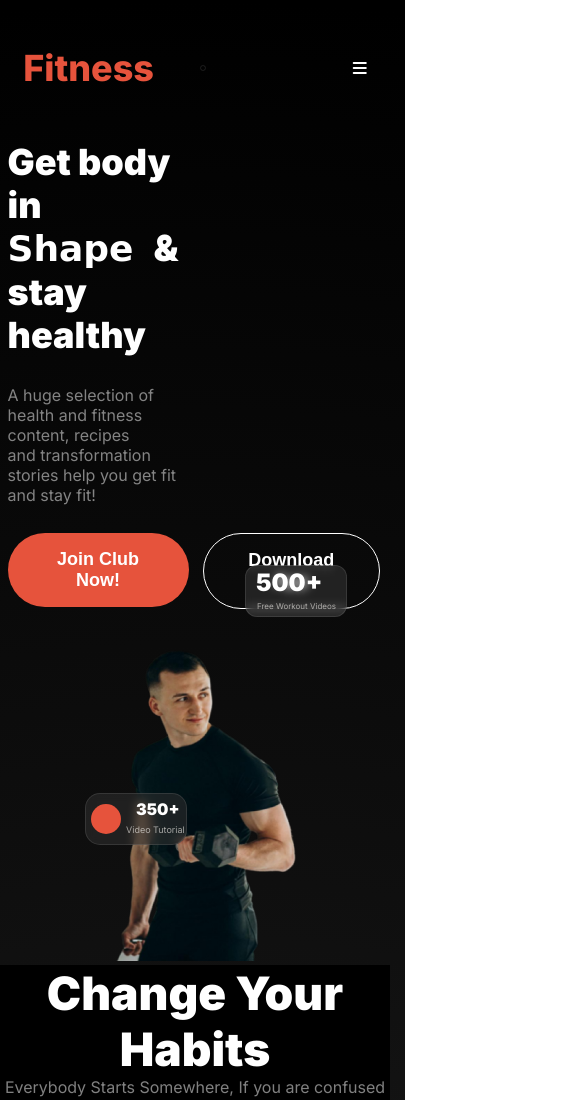
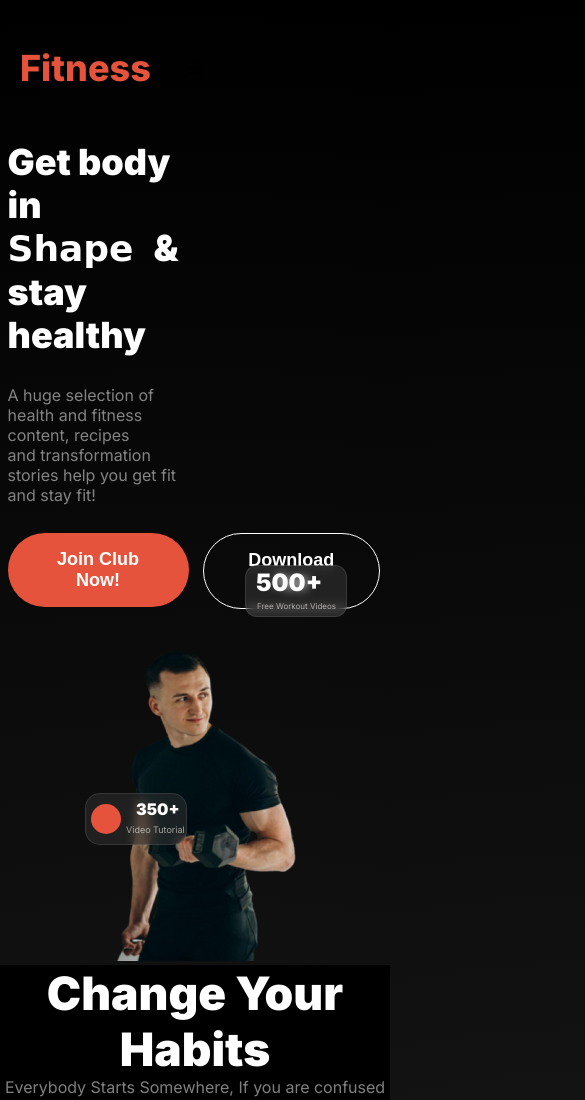
Before and after one commit to rummansaaqeb/bat-ten-assign-two, a plain HTML site: page index.html in a window 390 px wide. Shown: the top 1100 px of the page, 585 px wide, since content can reach past the window. Drawn offline with Linux system fonts and the light colour scheme; a web font is replaced by a local one.

Commit message:
fixed issue with hamburger icon

```diff
--- a/index.html
+++ b/index.html
@@ -23,7 +23,7 @@
                 <li id="li-contact">Contact</li>
                 <li id="li-about">About</li>
             </ul>
-            <i class="fa-solid fa-bars" style="color: #ffffff;"></i>
+            <i class="fa-solid fa-bars none"></i>
         </nav>
 
         <!-- Nav Section Ends Here -->
--- a/styles/style.css
+++ b/styles/style.css
@@ -42,6 +42,7 @@ body {
   justify-content: space-between;
   margin-top: 45px;
   align-items: center;
+  position: relative;
 
 
 }
@@ -57,6 +58,8 @@ body {
   padding: 2px;
   align-items: center;
   cursor: pointer;
+  position: absolute;
+  left: 950px;
 }
 
 #li-service,
@@ -236,7 +239,7 @@ body {
   color: rgba(239, 237, 232, 0.65);
 }
 
-.fa-solid {
+.none{
   display: none;
 }
 
@@ -442,6 +445,10 @@ body {
   .navbar ul li {
     display: none;
   }
+  .navbar h3{
+    position: absolute;
+    left: 20px;
+  }
 
   .fa-solid {
     display: block;
@@ -632,7 +639,7 @@ body {
     display: none;
   }
   .img-two{
-    display: block;
+    display: inline;
     max-width: 77%;
     max-height: 30%;
     position: absolute;
```
